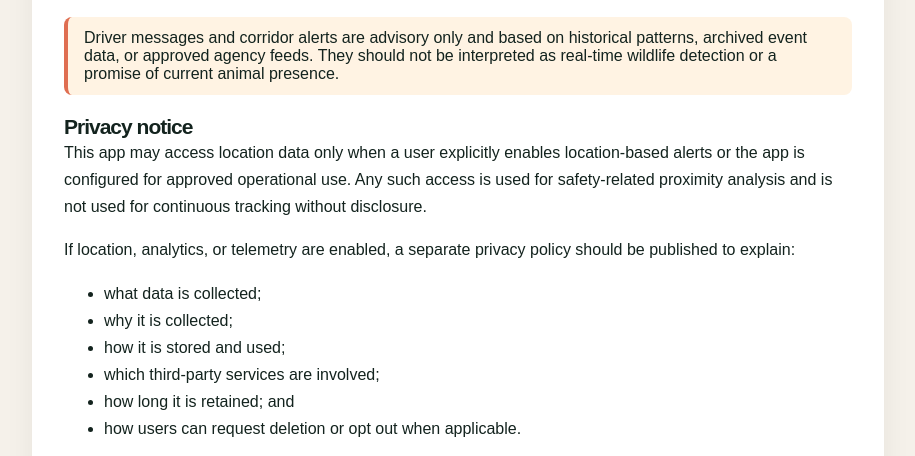
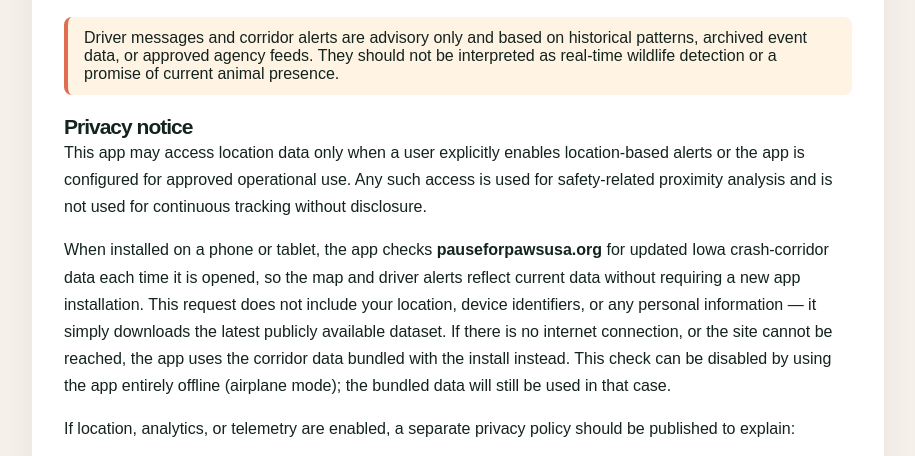
Before and after one commit to tharanipathyster-glitch/pause-for-paws, a website: page privacy-policy.html in a window 1280 px wide. Shown: the part 315-771 px from the top of the page, without its empty margins (182-1097 px from the left). Drawn offline with Linux system fonts and the light colour scheme.

Commit message:
Disclose the live corridor-data check in the privacy policy
Co-Authored-By: Claude Sonnet 5 <noreply@anthropic.com>

```diff
--- a/privacy-policy.html
+++ b/privacy-policy.html
@@ -27,6 +27,7 @@
 
       <h2>Privacy notice</h2>
       <p>This app may access location data only when a user explicitly enables location-based alerts or the app is configured for approved operational use. Any such access is used for safety-related proximity analysis and is not used for continuous tracking without disclosure.</p>
+      <p>When installed on a phone or tablet, the app checks <strong>pauseforpawsusa.org</strong> for updated Iowa crash-corridor data each time it is opened, so the map and driver alerts reflect current data without requiring a new app installation. This request does not include your location, device identifiers, or any personal information &mdash; it simply downloads the latest publicly available dataset. If there is no internet connection, or the site cannot be reached, the app uses the corridor data bundled with the install instead. This check can be disabled by using the app entirely offline (airplane mode); the bundled data will still be used in that case.</p>
       <p>If location, analytics, or telemetry are enabled, a separate privacy policy should be published to explain:</p>
       <ul>
         <li>what data is collected;</li>
```
Also changed, not shown: www/privacy-policy.html (+1 -0 lines).
